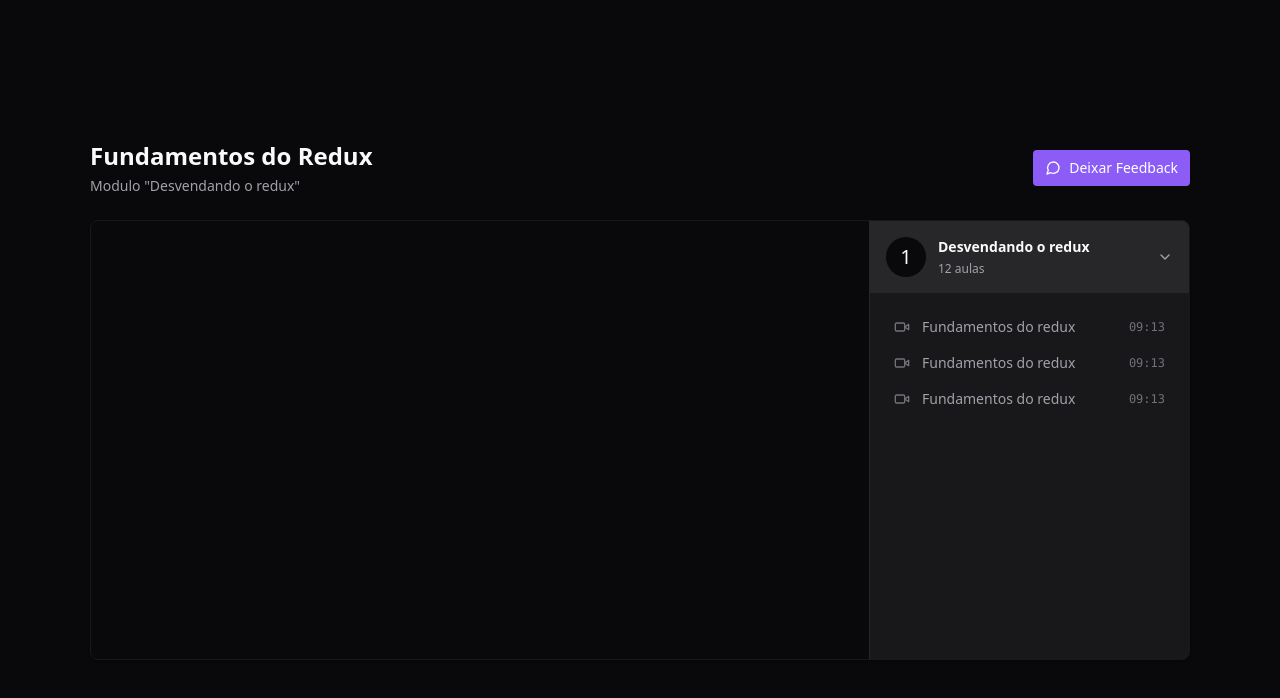
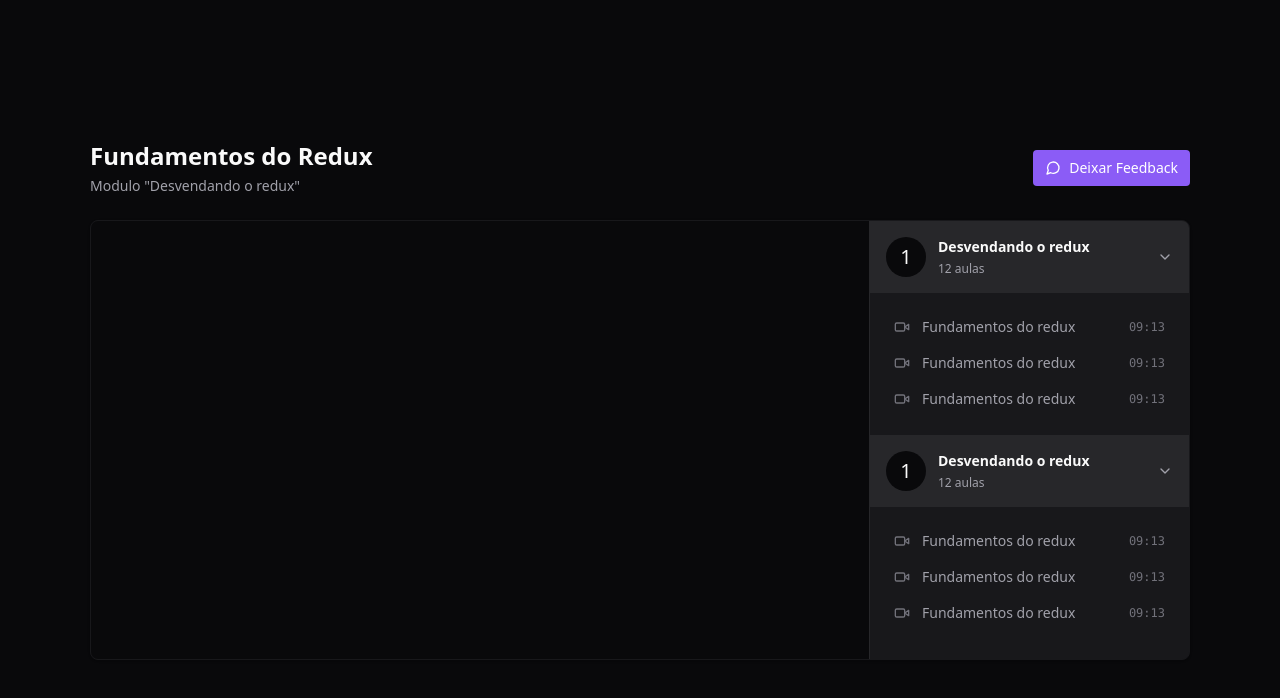
Before and after one commit to stecks10/react-redux-zustand, a React (Vite) app: page / in a window 1280 px wide. Shown: the top 698 px of the page. Built offline with nearby package versions, Linux system fonts and the light colour scheme.

Commit message:
Scrollbar na sidebar

```diff
--- a/package.json
+++ b/package.json
@@ -28,6 +28,7 @@
     "eslint-plugin-react-hooks": "^4.6.0",
     "eslint-plugin-react-refresh": "^0.4.3",
     "postcss": "^8.4.27",
+    "tailwind-scrollbar": "^3.0.4",
     "tailwindcss": "^3.3.3",
     "typescript": "^5.0.2",
     "vite": "^4.4.5"
--- a/src/pages/Player.tsx
+++ b/src/pages/Player.tsx
@@ -17,7 +17,7 @@
             Deixar Feedback
           </button>
         </div>
-        <main className="relative flex overflow-hidden rounded-lg border border-zinc-900 bg-zinc-900 shadow">
+        <main className="relative flex overflow-hidden rounded-lg border border-zinc-900 bg-zinc-900 shadow pr-80">
           <div className="flex-1">
             <div className="w-full bg-zinc-950 aspect-video">
               <ReactPlayer
@@ -28,7 +28,36 @@
               />
             </div>
           </div>
-          <aside className="w-80 border-l border-zinc-800 bg-zinc-900">
+          <aside className="absolute top-0 right-0 bottom-0 w-80 border-l  divide-y-2  divide-zinc-900 border-zinc-800 bg-zinc-900 overflow-y-scroll scrollbar scrollbar-thin scrollbar-track-zinc-950 scrollbar-thumb-zinc-800">
+            <div>
+              <button className="flex w-full items-center gap-3 bg-zinc-800 p-4">
+                <div className="flex h-10 w-10 rounded-full items-center justify-center bg-zinc-950 text-xl">1</div>
+
+                <div className="flex flex-col gap-1 text-left">
+                  <strong className="text-sm">Desvendando o redux</strong>
+                  <span className="text-xs text-zinc-400">12 aulas</span>
+                </div>
+                <ChevronDown className="w-4 h-4 ml-auto text-zinc-400" />
+              </button>
+
+              <nav className="relative flex flex-col gap-4 p-6">
+                <button className="flex items-center gap-3 text-sm text-zinc-400">
+                  <Video className="h-4 w-4 text-zinc-500" />
+                  <span>Fundamentos do redux</span>
+                  <span className="ml-auto font-mono text-xs text-zinc-500">09:13</span>
+                </button>
+                <button className="flex items-center gap-3 text-sm text-zinc-400">
+                  <Video className="h-4 w-4 text-zinc-500" />
+                  <span>Fundamentos do redux</span>
+                  <span className="ml-auto font-mono text-xs text-zinc-500">09:13</span>
+                </button>
+                <button className="flex items-center gap-3 text-sm text-zinc-400">
+                  <Video className="h-4 w-4 text-zinc-500" />
+                  <span>Fundamentos do redux</span>
+                  <span className="ml-auto font-mono text-xs text-zinc-500">09:13</span>
+                </button>
+              </nav>
+            </div>
             <div>
               <button className="flex w-full items-center gap-3 bg-zinc-800 p-4">
                 <div className="flex h-10 w-10 rounded-full items-center justify-center bg-zinc-950 text-xl">1</div>
--- a/tailwind.config.js
+++ b/tailwind.config.js
@@ -6,5 +6,7 @@
   theme: {
     extend: {},
   },
-  plugins: [],
+  plugins: [
+    require('tailwind-scrollbar')
+  ],
 }
```
Also changed, not shown: .eslintrc.cjs (deleted), 1 other file (tests, documents, lock files or other folders).
